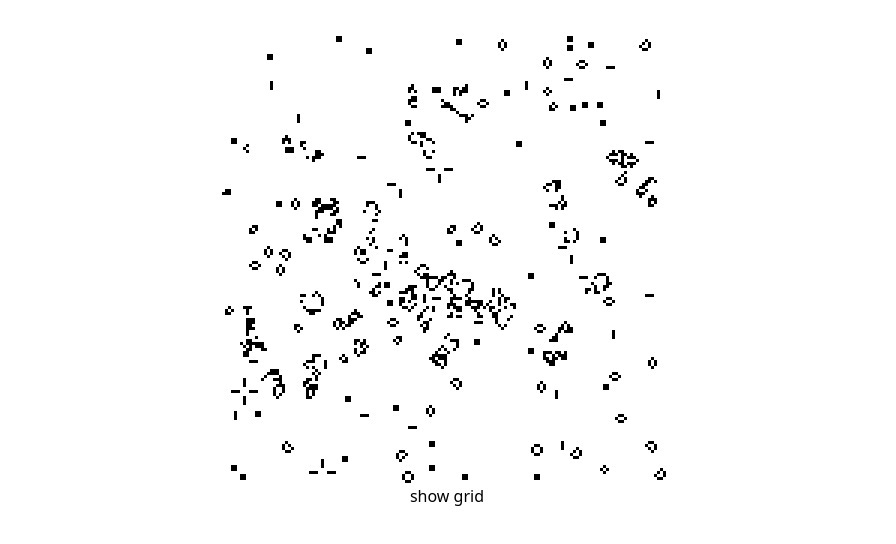
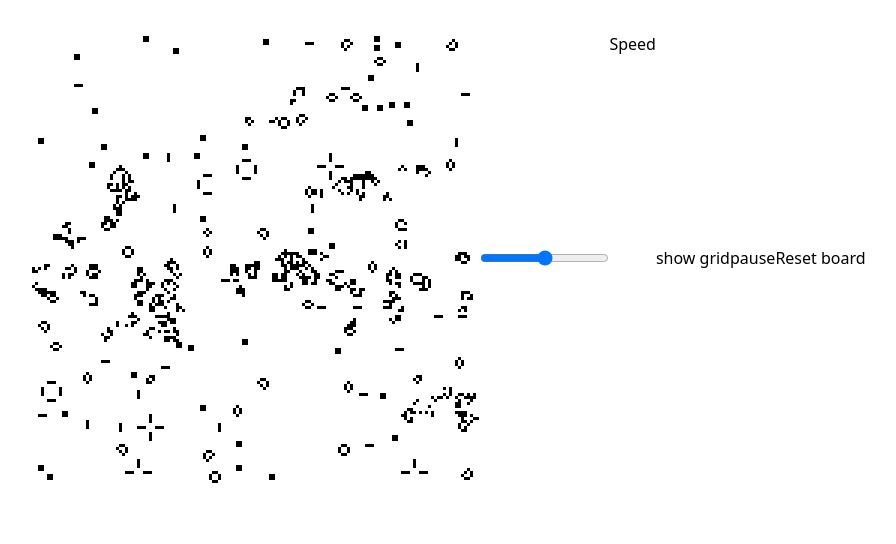
Before and after one commit to ewj1/game-of-life, a React (Vite) app: page / in a window 1280 px wide. Shown: the top 544 px of the page, without its empty margins (193-1089 px from the left). Built offline with nearby package versions, Linux system fonts and the light colour scheme.

Commit message:
implemented speed, pause/play, and reset buttons

```diff
--- a/src/components/GameOfLife.jsx
+++ b/src/components/GameOfLife.jsx
@@ -1,6 +1,8 @@
-import { useState, useCallback, useEffect } from "react";
+import { useState, useRef, useEffect } from "react";
 import { useImmer } from "use-immer";
+
 import { Board } from "./Board.jsx";
+import { Controls } from "./Controls.jsx";
 
 const neighborPositions = [
   [-1, -1],
@@ -14,20 +16,23 @@ const neighborPositions = [
 ];
 
 export function GameOfLife() {
+  const [isRunning, setIsRunning] = useState(true);
   const [showGrid, setShowGrid] = useState(false);
   const [speed, setSpeed] = useState(10);
+
   const numRows = 150;
   const numCols = 150;
   const [board, setBoard] = useImmer(() => createBoard(numRows, numCols));
+  const initBoardRef = useRef(board);
+  const speedRef = useRef(null);
+  const updateBoardRef = useRef(null);
 
-  function createBoard(numRows, numCols) {
-    return Array.from({ length: numRows }, () =>
-      Array.from({ length: numCols }, () => Math.round(Math.random()))
-    );
-  }
+  useEffect(() => {
+    speedRef.current = speed;
+  }, [speed]);
 
-  const updateBoard = useCallback(
-    (board) => {
+  useEffect(() => {
+    updateBoardRef.current = () =>
       setBoard((draft) => {
         for (let i = 0; i < numCols; i++) {
           for (let j = 0; j < numCols; j++) {
@@ -56,25 +61,39 @@ export function GameOfLife() {
         }
         return draft;
       });
-    },
-    [setBoard]
-  );
+  }, [setBoard, board]);
 
   useEffect(() => {
-    const intervalId = setInterval(() => {
-      updateBoard(board);
-    }, speed);
-    return () => clearInterval(intervalId);
-  }, [speed, updateBoard, board]);
+    if (!isRunning) return;
+    let timeoutId;
+
+    const tick = () => {
+      updateBoardRef.current();
+      timeoutId = setTimeout(tick, speedRef.current);
+    };
+    tick();
+    return () => clearTimeout(timeoutId);
+  }, [isRunning]);
+
+  function createBoard(numRows, numCols) {
+    return Array.from({ length: numRows }, () =>
+      Array.from({ length: numCols }, () => Math.round(Math.random()))
+    );
+  }
 
   return (
     <>
       <div className="flex justify-center">
         <Board board={board} showGrid={showGrid} />
+        <Controls
+          isRunning={isRunning}
+          setIsRunning={setIsRunning}
+          showGrid={showGrid}
+          setShowGrid={setShowGrid}
+          setSpeed={setSpeed}
+          resetBoard={() => setBoard(initBoardRef.current)}
+        />
       </div>
-      <button onClick={() => setShowGrid(!showGrid)}>
-        {showGrid ? "hide grid" : "show grid"}
-      </button>
     </>
   );
 }
```
